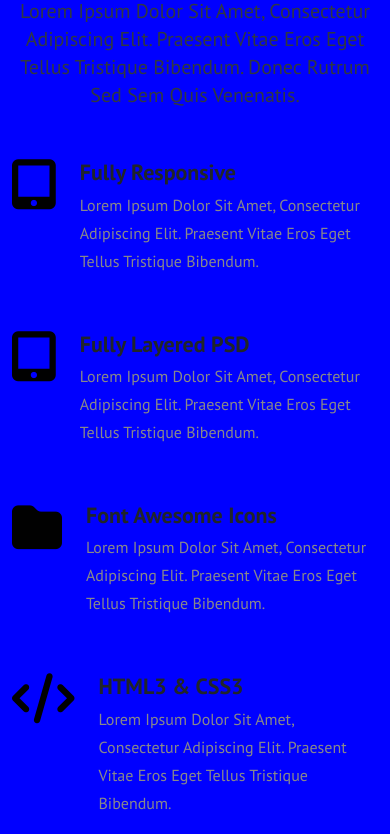
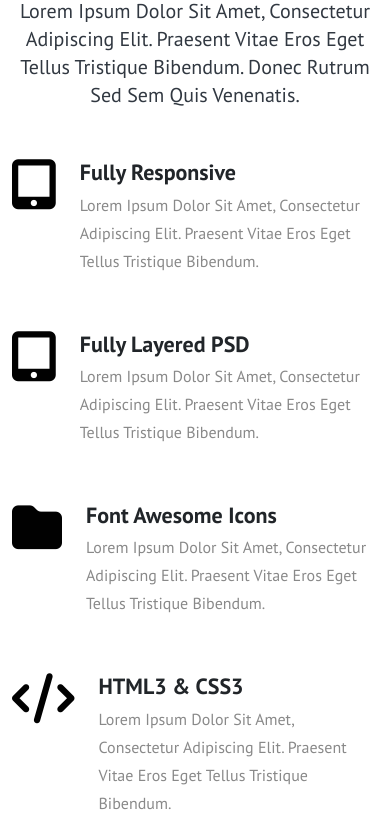
Before and after one commit to aklimaruhina/tinyone, a plain HTML site: page index.html in a window 390 px wide. Shown: the part 591-1425 px from the top of the page. Drawn offline with Linux system fonts and the light colour scheme.

Commit message:
update media

```diff
--- a/css/media.css
+++ b/css/media.css
@@ -1,6 +1,5 @@
 /*Extra small devices (portrait phones, less than 576px)*/
 @media (max-width:575.99px) {
-	body{background: blue}
     .navbar .navbar-nav .nav-item .nav-link{
 	    font-size: 20px;
 	    padding: 10px 0 0;
```
